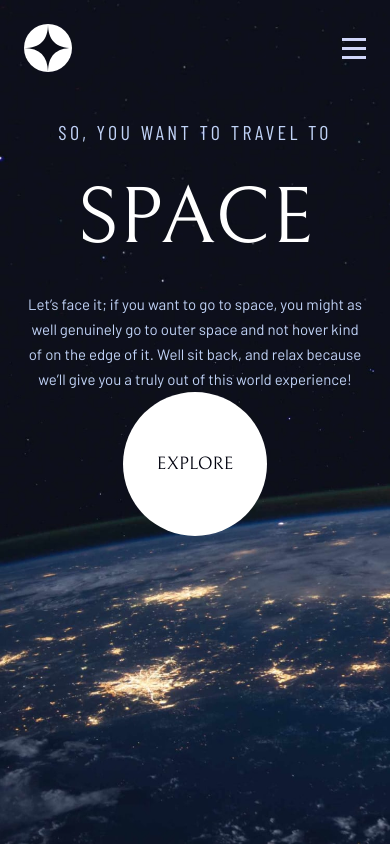
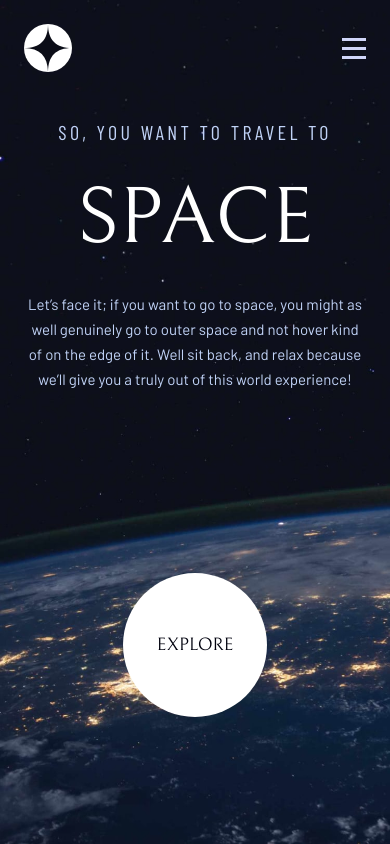
Before and after one commit to Tejiri-A/space-tourism, a React (Vite) app: page / in a window 390 px wide. Built offline with nearby package versions, Linux system fonts and the light colour scheme.

Commit message:
Refine `Home` page layout: update flex properties and remove unused height styling

```diff
--- a/src/pages/Home.tsx
+++ b/src/pages/Home.tsx
@@ -3,11 +3,13 @@ import LinkToDestination from "../components/LinkToDestination.tsx";
 function Home() {
   return (
     <main
-      className={"p-300 md:px-500 md:py-[128px] lg:flex lg:items-end lg:px-0"}
+      className={
+        "flex items-stretch p-300 md:px-500 md:py-[128px] lg:items-end lg:px-0"
+      }
     >
       <div
         className={
-          "mx-auto flex h-full w-full max-w-277.5 flex-col items-center lg:flex-row lg:items-end"
+          "mx-auto flex w-full max-w-277.5 flex-col items-center lg:flex-row lg:items-end"
         }
       >
         <div className={"flex-1 space-y-300 text-center lg:text-left"}>
```
